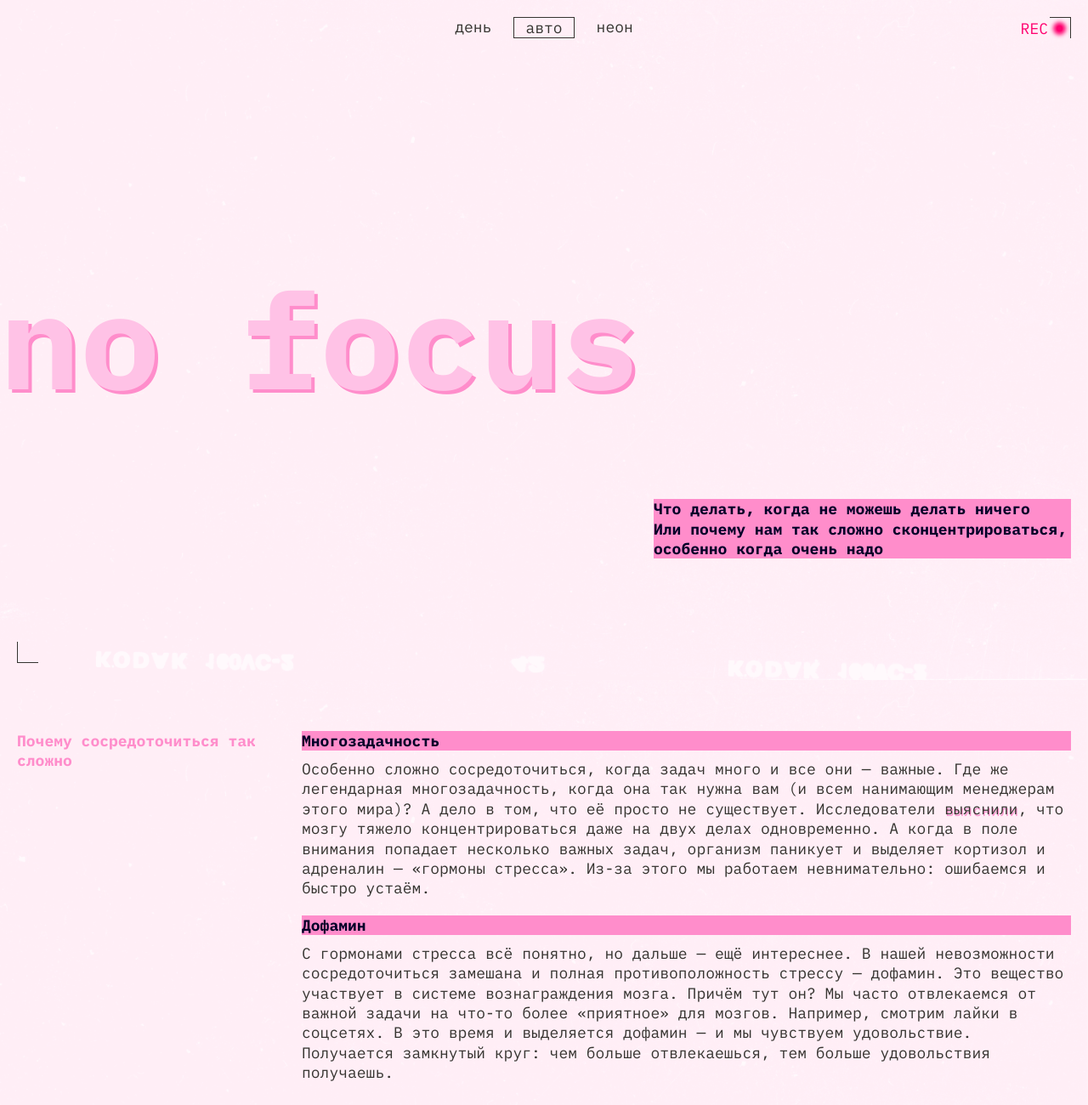
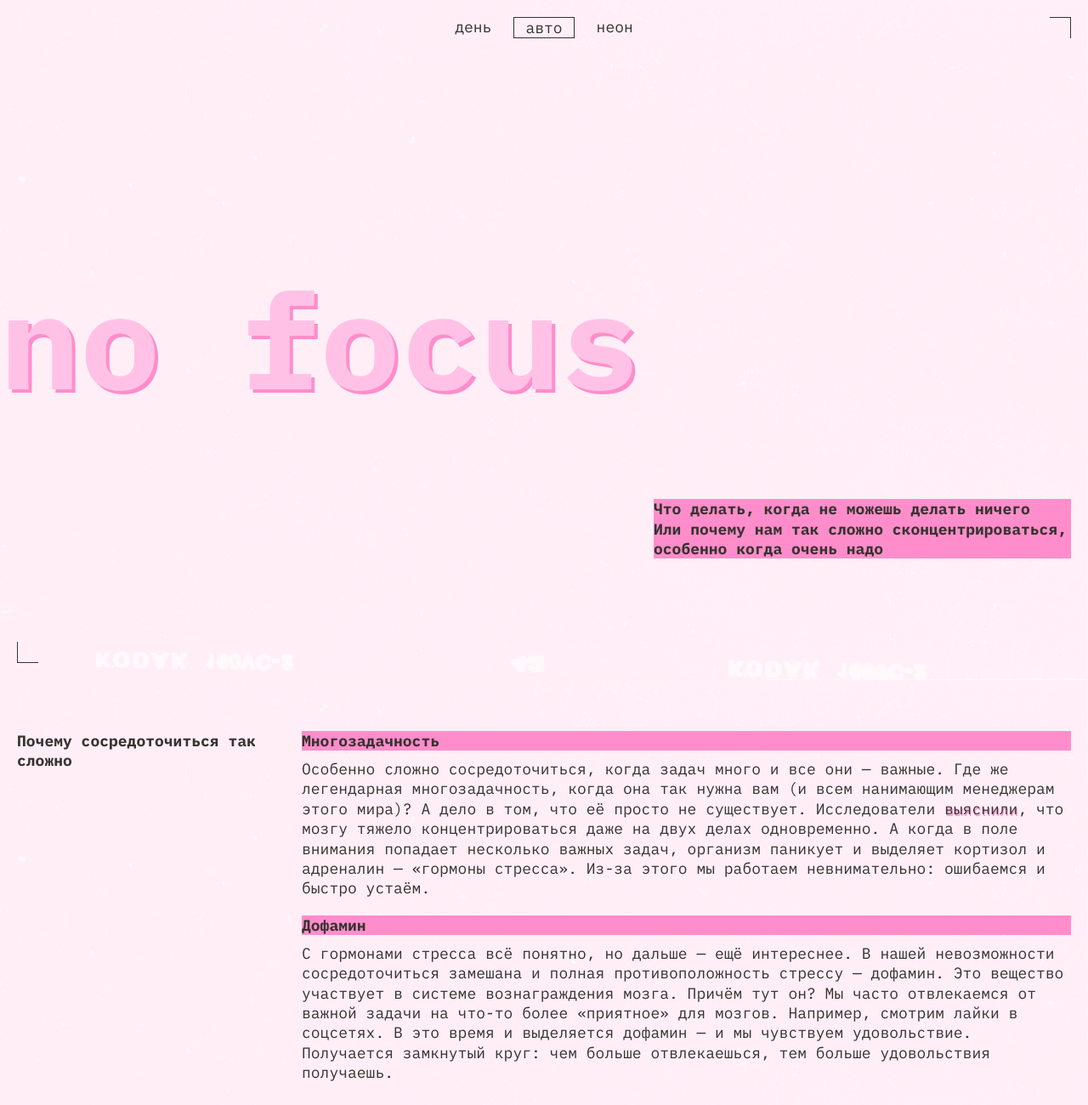
Before and after one commit to igorasha26/slozhno-sosredotochitsya-fd, a plain HTML site: page index.html in a window 1280 px wide. Shown: the top 1300 px of the page at 85% size. Drawn offline with Linux system fonts and the light colour scheme.

Commit message:
Исправление правок после ревью

```diff
--- a/index.html
+++ b/index.html
@@ -58,11 +58,11 @@
           Почему сосредоточиться так сложно
         </h2>
         <ul class="why_list section_list">
-          <li class="why_list-item section_list-item">
-            <h3 class="why_list-title section_list-title title-decor">
+          <li class="section_list-item">
+            <h3 class="section_list-title title-decor">
               Многозадачность
             </h3>
-            <p class="why_list-text section_list-paragraph">
+            <p class="section_list-paragraph">
               Особенно сложно сосредоточиться, когда задач много и все они —
               важные. Где же легендарная многозадачность, когда она так нужна
               вам (и всем нанимающим менеджерам этого мира)? А дело в том, что
@@ -79,11 +79,11 @@
               ошибаемся и быстро устаём.
             </p>
           </li>
-          <li class="why_list-item section_list-item">
-            <h3 class="why_list-title section_list-title title-decor">
+          <li class="section_list-item">
+            <h3 class="section_list-title title-decor">
               Дофамин
             </h3>
-            <p class="why_list-text section_list-paragraph">
+            <p class="section_list-paragraph">
               С гормонами стресса всё понятно, но дальше — ещё интереснее. В
               нашей невозможности сосредоточиться замешана и полная
               противоположность стрессу — дофамин. Это вещество участвует в
--- a/styles/dark.css
+++ b/styles/dark.css
@@ -18,4 +18,5 @@
   --accent-color:#FF0070;
   --subtitle-color:#000028;
   --color-main_section-title:#FF0070;
+  --rec-display: flex;
 }
--- a/styles/light.css
+++ b/styles/light.css
@@ -17,15 +17,10 @@
   --text-color-theme-menu:#353430;
   --header__title-color:#FFC2E6;
   --accent-color:#FF8DCB;
-  --subtitle-color:#000028;
+  --subtitle-color:#353430;
   --color-main_section-title:#353430;
+  --rec-display: none;
 }
-
-.theme-light .rec {
-  display: none;
-}
-
-
 
 @media (prefers-color-scheme: light) {
   :root {
@@ -40,11 +35,8 @@
   --text-color-theme-menu:#353430;
   --header__title-color:#FFC2E6;
   --accent-color:#FF8DCB;
-  --subtitle-color:#000028;
-  --color-main_section-title:#FF8DCB;
+  --subtitle-color:#353430;
+  --color-main_section-title:#353430;
+  --rec-display: none;
   }
-
-.theme-auto .rec {
-  display: none;
 }
-}
--- a/styles/style.css
+++ b/styles/style.css
@@ -8,17 +8,10 @@
   background-position: center;
   background-size: cover;
   background-attachment: fixed;
-  font-family: var(--font-family, "IBM Plex mono"), sans-serif;
+  font-family: var(--font-family, "IBM Plex mono", monospace);
   font-size: var(--font-size);
   color: var(--text-color);
   margin: 0 auto;
-  padding: 10px;
-}
-
-@media (width >= 768px) {
-  .page {
-    padding: 20px;
-  }
 }
 
 /* -------блок header----------- */
@@ -27,45 +20,46 @@
   display: grid;
   grid-template-rows: auto max-content auto;
   align-items: center;
-  min-height: 100vh;
+  height: 100vh;
+  min-height: 375px;
+  padding: 10px;
+}
+
+@media (width >= 768px) {
+  .header {
+    padding: 20px;
+  }
 }
 
 .rec {
   position: absolute;
-  display: flex;
+  display: var(--rec-display);
   align-items: center;
   gap: 10px;
-  margin: 2px 10px 0 0;
+  top: 10px;
+  right: 19px;
   color: var(--text-color-rec);
-  inset-inline-end: 0;
-  inset-block-start: 0;
+}
+
+@media (width >= 768px) {
+  .rec {
+    top: 20px;
+    right: 29px;
+  }
 }
 
 .rec::after {
   content: "";
   display: block;
   border-radius: 50%;
-  box-shadow: 0 0 5px 4px var(--text-color-rec);
+  box-shadow: 0 0 4px 2px var(--text-color-rec);
   background-color: var(--text-color-rec);
-  inline-size: 7px;
-  block-size: 7px;
+  inline-size: 9px;
+  block-size: 9px;
 }
 
 .decorated-zone {
   position: relative;
-  min-block-size: 97vh;
-}
-
-@media (width >= 768px) {
-  .decorated-zone {
-    min-block-size: 96vh;
-  }
-}
-
-@media (width >= 1024px) {
-  .decorated-zone {
-    min-block-size: 95vh;
-  }
 }
 
 .decorated-zone::before {
@@ -75,8 +69,8 @@
   border-right: 1px solid var(--accent-color-decorated-zone);
   inline-size: 25px;
   block-size: 25px;
-  inset-inline-end: 0;
-  inset-block-start: 0;
+  inset-inline-end: 10px;
+  inset-block-start: 10px;
 }
 
 .decorated-zone::after {
@@ -86,12 +80,25 @@
   border-left: 1px solid var(--accent-color-decorated-zone);
   inline-size: 25px;
   block-size: 25px;
-  inset-block-end: 0;
+  inset-block-end: 10px;
+  inset-inline-start: 10px;
+}
+
+@media (width >= 768px) {
+  .decorated-zone::before {
+    inset-inline-end: 20px;
+    inset-block-start: 20px;
+  }
+
+  .decorated-zone::after {
+    inset-block-end: 20px;
+    inset-inline-start: 20px;
+  }
 }
 
 .header__theme-menu {
   justify-self: end;
-  margin: 5px 0 0;
+  margin: 10px 0 0;
   color: var(--text-color-theme-menu);
 }
 
@@ -159,7 +166,7 @@
 
 .header__subtitle {
   justify-self: end;
-  margin: 0;
+  align-self: center;
   line-height: 23.4px;
   max-inline-size: 364px;
 }
@@ -196,11 +203,32 @@
 
 /* -------блок main/why----------- */
 
+.main {
+  display: grid;
+  gap: 50px;
+  padding: 10px;
+}
+.why {
+  margin-top: 30px;
+}
+
+@media (width >= 768px) {
+  .main {
+    gap: 80px;
+    padding: 20px;
+  }
+}
+
+@media (width >= 768px) {
+  .why {
+    margin-top: 40px;
+  }
+}
+
 .main_section {
   display: grid;
   grid-template-columns: 1fr;
   gap: 20px;
-  margin: 50px 0;
 }
 
 .main_section-title {
@@ -244,7 +272,6 @@
 
 @media (width >= 768px) {
   .main_section {
-    margin: 80px 0;
     grid-template-columns: 236px 1fr;
     column-gap: 20px;
   }
@@ -306,7 +333,6 @@
 @media (width >= 768px) {
   .gallery_list {
     grid-template-columns: repeat(3, 1fr);
-    grid-template-rows: repeat(3, fit-content);
     gap: 20px;
     margin-top: 20px;
   }
@@ -338,7 +364,9 @@
 
 .footer {
   display: grid;
-  margin-top: 50px;
+  height: 100vh;
+  min-height: 375px;
+  margin-top: 30px;
 }
 
 .footer_title {
@@ -350,12 +378,6 @@
   text-shadow: 2px 2px 0 var(--accent-color);
 }
 
-@media (width >= 768px) {
-  .footer {
-    margin-top: 70px;
-  }
-}
-
 @media (width >= 1024px) {
   .footer_title {
     font-size: var(--header__title-fs-desktop);
--- a/styles/variables.css
+++ b/styles/variables.css
@@ -20,4 +20,5 @@
   --accent-color:#FF0070;
   --subtitle-color:#000028;
   --color-main_section-title:#FF0070;
+  --rec-display: flex;
 }
```
